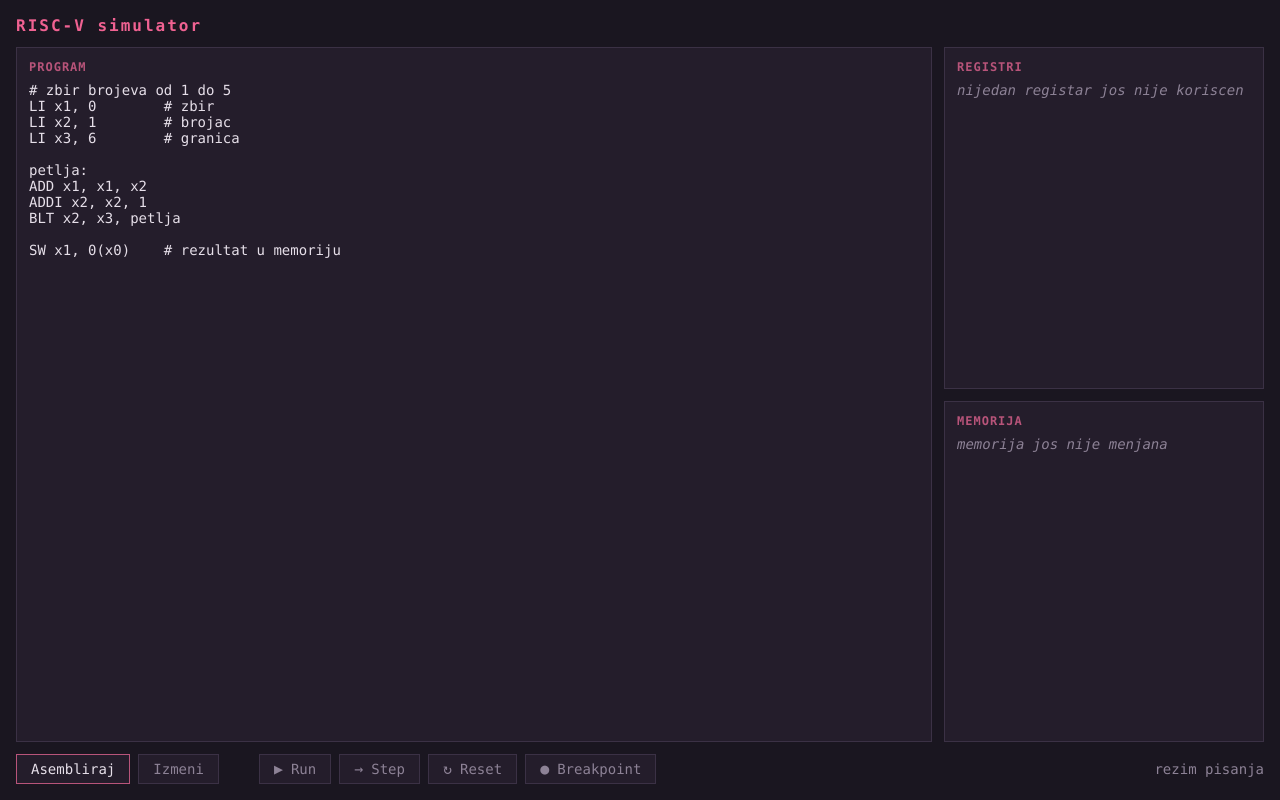
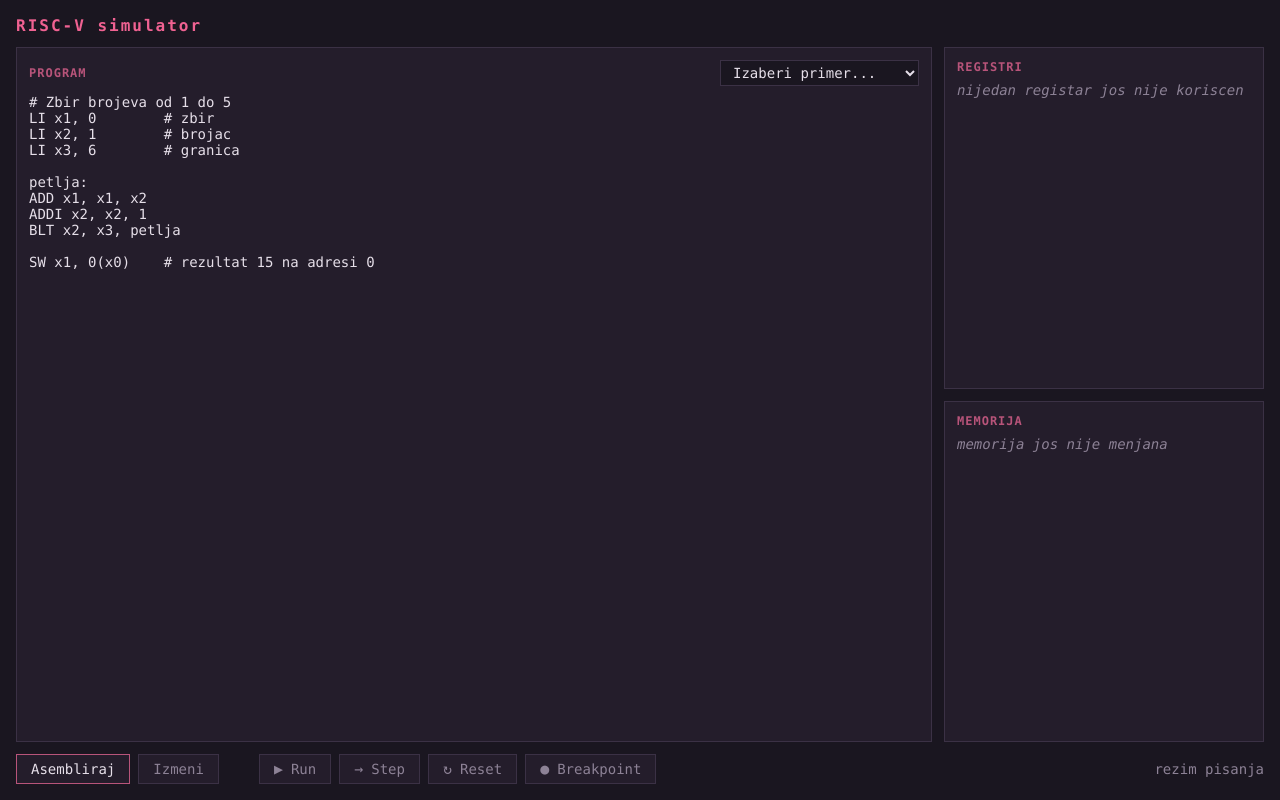
Before and after one commit to dunja-j/RiscV-debug-console, a website built with Vite: page index.html in a window 1280 px wide. Built offline with nearby package versions, Linux system fonts and the light colour scheme.

Commit message:
M8: dodati primeri u ui

```diff
--- a/index.html
+++ b/index.html
@@ -12,7 +12,12 @@
 
       <div class="radna-povrsina">
         <section class="panel panel-program">
-          <h2>PROGRAM</h2>
+          <div class="panel-zaglavlje">
+            <h2>PROGRAM</h2>
+            <select id="example" aria-label="Izaberi primer programa">
+              <option value="">Izaberi primer...</option>
+            </select>
+          </div>
 
           <!-- Rezim pisanja: kod se menja. -->
           <textarea id="editor" spellcheck="false"></textarea>
--- a/src/style.css
+++ b/src/style.css
@@ -55,6 +55,35 @@ h2 {
   font-size: 12px;
   letter-spacing: 1px;
   color: var(--akcent-tamni);
+}
+
+.panel-zaglavlje {
+  display: flex;
+  align-items: center;
+  justify-content: space-between;
+  gap: 12px;
+  margin-bottom: 8px;
+}
+
+.panel-zaglavlje h2 {
+  margin: 0;
+}
+
+.panel-zaglavlje select {
+  max-width: 240px;
+  font: inherit;
+  padding: 3px 8px;
+  background: var(--pozadina);
+  color: var(--tekst);
+  border: 1px solid var(--ivica);
+}
+
+.panel-zaglavlje select:focus {
+  outline: 1px solid var(--akcent);
+}
+
+.panel-zaglavlje select:disabled {
+  color: var(--prigusen);
 }
 
 /* Program zauzima najvise prostora; registri i memorija stoje sa strane. */
--- /dev/null
+++ b/src/ui/examples.ts
@@ -0,0 +1,93 @@
+export interface ProgramExample {
+  id: string;
+  name: string;
+  source: string;
+}
+
+export const PROGRAM_EXAMPLES: readonly ProgramExample[] = [
+  {
+    id: "zbir",
+    name: "Zbir brojeva 1-5",
+    source: [
+      "# Zbir brojeva od 1 do 5",
+      "LI x1, 0        # zbir",
+      "LI x2, 1        # brojac",
+      "LI x3, 6        # granica",
+      "",
+      "petlja:",
+      "ADD x1, x1, x2",
+      "ADDI x2, x2, 1",
+      "BLT x2, x3, petlja",
+      "",
+      "SW x1, 0(x0)    # rezultat 15 na adresi 0",
+    ].join("\n"),
+  },
+  {
+    id: "aritmetika",
+    name: "Aritmetika i logika",
+    source: [
+      "# Aritmeticke, logicke i shift instrukcije",
+      "LI x1, 12",
+      "LI x2, 5",
+      "",
+      "ADD x3, x1, x2  # 17",
+      "SUB x4, x1, x2  # 7",
+      "AND x5, x1, x2  # 4",
+      "OR  x6, x1, x2  # 13",
+      "XOR x7, x1, x2  # 9",
+      "",
+      "LI x8, 2",
+      "SLL x9, x2, x8  # 20",
+      "SRL x10, x1, x8 # 3",
+      "MV x11, x3      # kopija rezultata ADD",
+      "NOP",
+    ].join("\n"),
+  },
+  {
+    id: "memorija",
+    name: "Rad sa memorijom",
+    source: [
+      "# Upis dve vrednosti, citanje i cuvanje zbira",
+      "LI x1, 8         # bazna adresa",
+      "LI x2, 10",
+      "LI x3, 20",
+      "",
+      "SW x2, 0(x1)    # memorija[8] = 10",
+      "SW x3, 4(x1)    # memorija[12] = 20",
+      "LW x4, 0(x1)",
+      "LW x5, 4(x1)",
+      "ADD x6, x4, x5",
+      "SW x6, 8(x1)    # memorija[16] = 30",
+    ].join("\n"),
+  },
+  {
+    id: "funkcija",
+    name: "Funkcija i grananje",
+    source: [
+      "# Poziv funkcije i provera rezultata",
+      "LI x5, 4",
+      "JAL x1, dupliraj",
+      "",
+      "LI x6, 8",
+      "BEQ x5, x6, jednako",
+      "LI x7, -1       # izvrsava se samo ako rezultat nije 8",
+      "J kraj",
+      "",
+      "jednako:",
+      "LI x7, 1",
+      "BNE x7, x0, kraj",
+      "LI x7, -2       # ova linija se preskace",
+      "",
+      "kraj:",
+      "SW x5, 0(x0)    # rezultat funkcije: 8",
+      "SW x7, 4(x0)    # rezultat provere: 1",
+      "J gotovo",
+      "",
+      "dupliraj:",
+      "ADD x5, x5, x5",
+      "RET",
+      "",
+      "gotovo:",
+    ].join("\n"),
+  },
+];
--- a/src/ui/main.ts
+++ b/src/ui/main.ts
@@ -1,30 +1,18 @@
 import { assemble } from "../core/assembler";
 import { Cpu } from "../core/cpu";
 import type { StepResult } from "../core/cpu";
+import { PROGRAM_EXAMPLES } from "./examples";
 import { renderErrors, renderListing, renderMemory, renderRegisters } from "./render";
 
 // Povezivanje UI-ja sa logikom iz core/. Ovaj modul drzi stanje ekrana
 // (rezim, ucitani procesor, breakpointi) i reaguje na dogadjaje;
 // iscrtavanje je u render.ts.
 
-const PRIMER = [
-  "# zbir brojeva od 1 do 5",
-  "LI x1, 0        # zbir",
-  "LI x2, 1        # brojac",
-  "LI x3, 6        # granica",
-  "",
-  "petlja:",
-  "ADD x1, x1, x2",
-  "ADDI x2, x2, 1",
-  "BLT x2, x3, petlja",
-  "",
-  "SW x1, 0(x0)    # rezultat u memoriju",
-].join("\n");
-
 /** U rezimu pisanja kod se menja; u rezimu izvrsavanja je zakljucan. */
 type Mode = "pisanje" | "izvrsavanje";
 
 const editor = element<HTMLTextAreaElement>("#editor");
+const exampleSelect = element<HTMLSelectElement>("#example");
 const listing = element<HTMLElement>("#listing");
 const errorsPanel = element<HTMLElement>("#errors");
 const registersPanel = element<HTMLElement>("#registers");
@@ -50,8 +38,16 @@ let changedRegisters: ReadonlySet<number> = new Set();
 /** Program je stigao do kraja ili je prekinut greskom. */
 let finished = false;
 
-editor.value = PRIMER;
+for (const example of PROGRAM_EXAMPLES) {
+  const option = document.createElement("option");
+  option.value = example.id;
+  option.textContent = example.name;
+  exampleSelect.append(option);
+}
+
+editor.value = PROGRAM_EXAMPLES[0].source;
 editor.addEventListener("input", onEdit);
+exampleSelect.addEventListener("change", onExampleSelected);
 assembleButton.addEventListener("click", enterRunMode);
 editButton.addEventListener("click", enterEditMode);
 runButton.addEventListener("click", onRun);
@@ -97,6 +93,20 @@ function enterEditMode(): void {
 function onEdit(): void {
   renderErrors(errorsPanel, []);
   setStatus("kod je izmenjen - pritisni Asembliraj");
+}
+
+function onExampleSelected(): void {
+  const example = PROGRAM_EXAMPLES.find((item) => item.id === exampleSelect.value);
+  if (example === undefined) {
+    return;
+  }
+
+  editor.value = example.source;
+  exampleSelect.value = "";
+  onEdit();
+  editor.focus();
+  editor.setSelectionRange(0, 0);
+  editor.scrollTop = 0;
 }
 
 function onStep(): void {
@@ -203,6 +213,7 @@ function render(): void {
 
   assembleButton.disabled = running;
   editButton.disabled = !running;
+  exampleSelect.disabled = running;
   runButton.disabled = !running || finished;
   stepButton.disabled = !running || finished;
   resetButton.disabled = !running;
```
